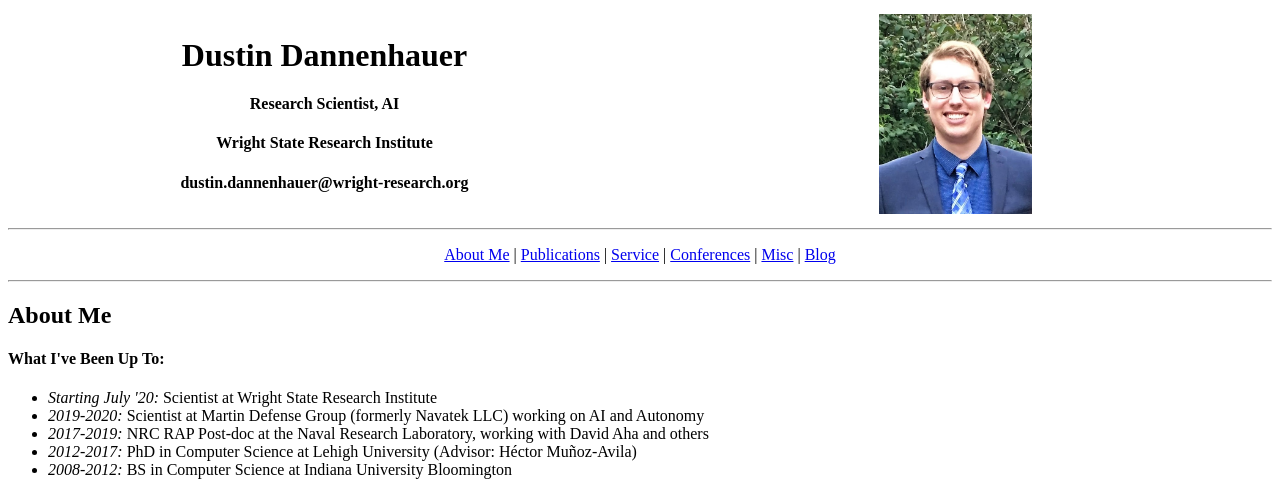
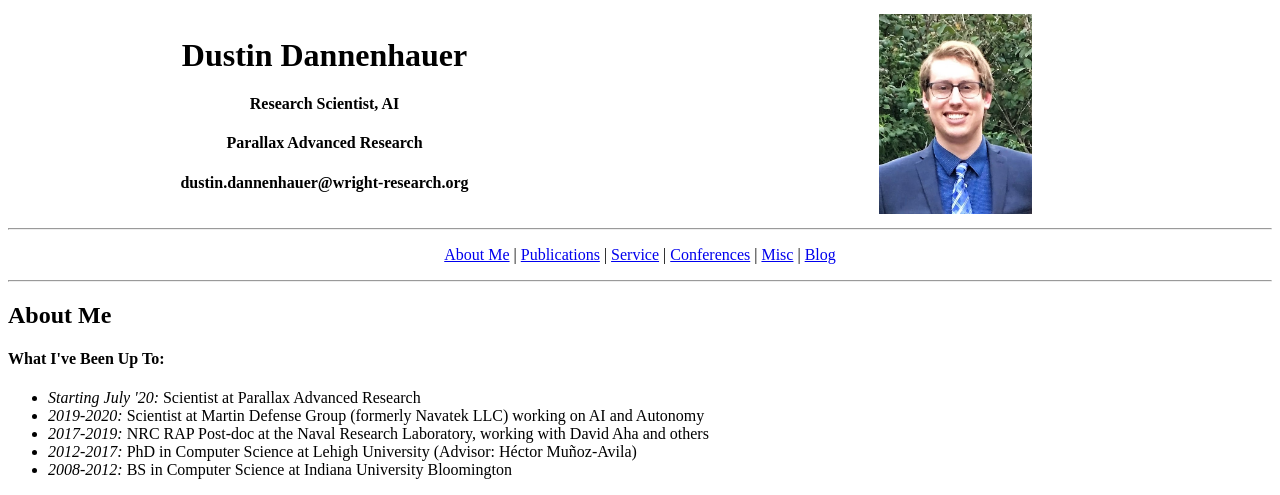
Before and after one commit to dustintd/dustintd.github.io, a Jekyll site: the page index.html, which Jekyll copies as it is, in a window 1280 px wide and 900 px high. Shown: the top 495 px of the window. Built offline with Jekyll 4.4.1, drawn with Linux system fonts in a browser that asks for light colours; comment, search, counter and statistics services are not loaded.

Commit message:
updated to parallax

```diff
--- a/index.html
+++ b/index.html
@@ -11,7 +11,7 @@
     </style>
 
     <title>
-        Dustin Dannenhauer | Scientist, AI at Navatek LLC
+        Dustin Dannenhauer | Scientist, AI at Parallax Advanced Research
     </title>
 
     <head>
@@ -51,7 +51,7 @@
                     <td>
                         <h1 align="center">Dustin Dannenhauer</h1>
                         <h4 align="center">Research Scientist, AI</h4>
-                        <h4 align="center">Wright State Research Institute</h4>
+                        <h4 align="center">Parallax Advanced Research</h4>
                         <h4 align="center">dustin.dannenhauer@wright-research.org</h4>
                     </td>
                 </tr>
@@ -83,7 +83,7 @@
 
 <h4>What I've Been Up To:</h4>
 <ul>
-    <li><em>Starting July '20:</em> Scientist at Wright State Research Institute</li>
+    <li><em>Starting July '20:</em> Scientist at Parallax Advanced Research</li>
     <li><em>2019-2020:</em> Scientist at Martin Defense Group (formerly Navatek LLC) working on AI and Autonomy</li>
     <li><em>2017-2019:</em> NRC RAP Post-doc at the Naval Research Laboratory, working with David Aha and others</li>
     <li><em>2012-2017:</em> PhD in Computer Science at Lehigh University (Advisor: H&eacute;ctor Mu&ntilde;oz-Avila)</li>
```
